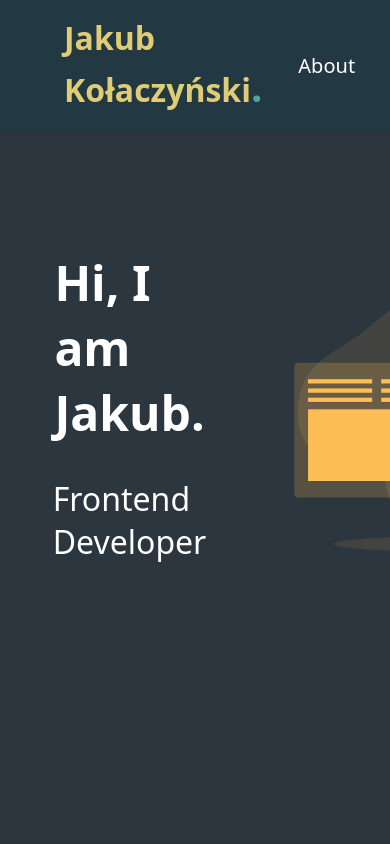
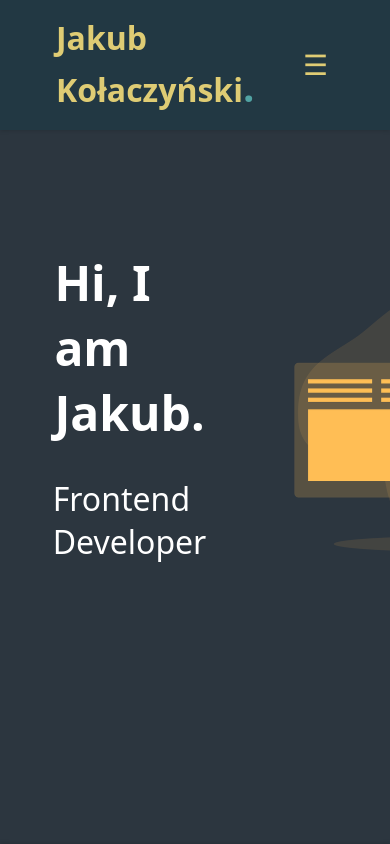
Before and after one commit to Xenko10/personal-webpage, a React (Vite) app: page / in a window 390 px wide. Shown: the top 844 px of the page. Built offline with nearby package versions, Linux system fonts and the light colour scheme.

Commit message:
make hamburger menu, make navbar more responsive

```diff
--- a/src/components/Navbar/Navbar.module.css
+++ b/src/components/Navbar/Navbar.module.css
@@ -7,44 +7,37 @@ nav {
   background-color: #223843;
   font-family: system-ui, -apple-system, BlinkMacSystemFont, "Segoe UI", Roboto,
     Oxygen, Ubuntu, Cantarell, "Open Sans", "Helvetica Neue", sans-serif;
-  font-weight: 600;
   display: flex;
   justify-content: space-between;
-  gap: 2rem;
+  gap: 1rem;
   align-items: center;
-  padding: 1rem 4rem;
+  padding: 1rem 3.5rem;
   font-size: 1.25rem;
 
   box-shadow: 0 0 5px 0 rgba(0, 0, 0, 0.2);
 }
 
 .logo {
+  color: #dfcc74;
+  font-weight: 600;
   font-size: 2rem;
-}
-
-.logo {
-  color: #dfcc74;
-  text-decoration: none;
 }
 
 .dot {
   color: #51a3a3;
-  font-size: 2.5rem;
+  font-size: 2.25rem;
 }
 
-.nav ul {
-  color: white;
-  font-weight: lighter;
-  padding: 0;
+.navLinks {
+  display: flex;
+  gap: 1.5rem;
+
   margin: 0;
   list-style: none;
-  display: flex;
-  gap: 2rem;
 }
 
 .nav ul li {
-  padding: 0.25rem;
-  border-radius: 5%;
+  padding: 0.25rem 0.75rem;
 }
 
 .nav ul li a {
@@ -52,16 +45,75 @@ nav {
   text-decoration: none;
 }
 
-.nav li:hover {
+.nav ul li.contact a {
+  color: #223843;
+}
+
+.nav a:hover {
   cursor: pointer;
   text-decoration: underline;
 }
 
+.contact:hover {
+  color: #223843;
+}
+
 .contact {
   background-color: #dfcc74;
-  color: #223843;
-  padding: 0.25rem 0.75rem !important;
   border-radius: 5%;
   font-weight: bold;
-  text-decoration: none;
 }
+
+.menuButton {
+  display: none;
+  background: none;
+  border: none;
+  cursor: pointer;
+  font-size: 1.75rem;
+  color: #dfcc74;
+}
+
+@media (max-width: 800px) {
+  .logo {
+    font-size: 1.75rem;
+  }
+  .dot {
+    font-size: 2rem;
+  }
+  .navLinks {
+    font-size: 1rem;
+  }
+}
+@media (max-width: 700px) {
+  .menuButton {
+    display: block;
+  }
+
+  .navLinks {
+    flex-direction: column;
+    align-items: center;
+  }
+
+  .navLinks.open {
+    position: absolute;
+    top: 100%;
+    left: 0;
+    right: 0;
+    background-color: #223843;
+    padding: 1.25rem;
+  }
+
+  .navLinks.closed {
+    display: none;
+  }
+
+  .logo {
+    font-size: 2rem;
+  }
+  .dot {
+    font-size: 2.5rem;
+  }
+  .navLinks {
+    font-size: 1.25rem;
+  }
+}
--- a/src/components/Navbar/Navbar.tsx
+++ b/src/components/Navbar/Navbar.tsx
@@ -1,6 +1,7 @@
 import styles from "./Navbar.module.css";
+import { useState } from "react";
 
-function handleClick(e: React.MouseEvent<HTMLAnchorElement, MouseEvent>) {
+function handleHref(e: React.MouseEvent<HTMLAnchorElement, MouseEvent>) {
   e.preventDefault();
   const target = e.target as HTMLAnchorElement;
   const id = target.href.split("#")[1];
@@ -8,20 +9,40 @@ function handleClick(e: React.MouseEvent<HTMLAnchorElement, MouseEvent>) {
 }
 
 export default function Navbar() {
+  const [isOpen, setIsOpen] = useState(false);
+
+  const toggleMenu = () => {
+    setIsOpen(!isOpen);
+  };
+
   return (
     <nav className={styles.nav}>
       <div className={styles.logoListWrapper}>
         <div className={styles.logo}>
           Jakub Kołaczyński<span className={styles.dot}>.</span>
         </div>
-        <ul>
+        <button onClick={toggleMenu} className={styles.menuButton}>
+          {isOpen ? "X" : "☰"}
+        </button>
+        <ul
+          className={`${styles.navLinks} ${
+            isOpen ? styles.open : styles.closed
+          }`}>
           <li>
-            <a href='#about' onClick={handleClick}>
+            <a href='#about' onClick={handleHref}>
               About
             </a>
           </li>
-          <li>Projects</li>
-          <li className={styles.contact}>Contact</li>
+          <li>
+            <a href='#projects' onClick={handleHref}>
+              Projects
+            </a>
+          </li>
+          <li className={styles.contact}>
+            <a href='#contact' onClick={handleHref}>
+              Contact
+            </a>
+          </li>
         </ul>
       </div>
     </nav>
```
